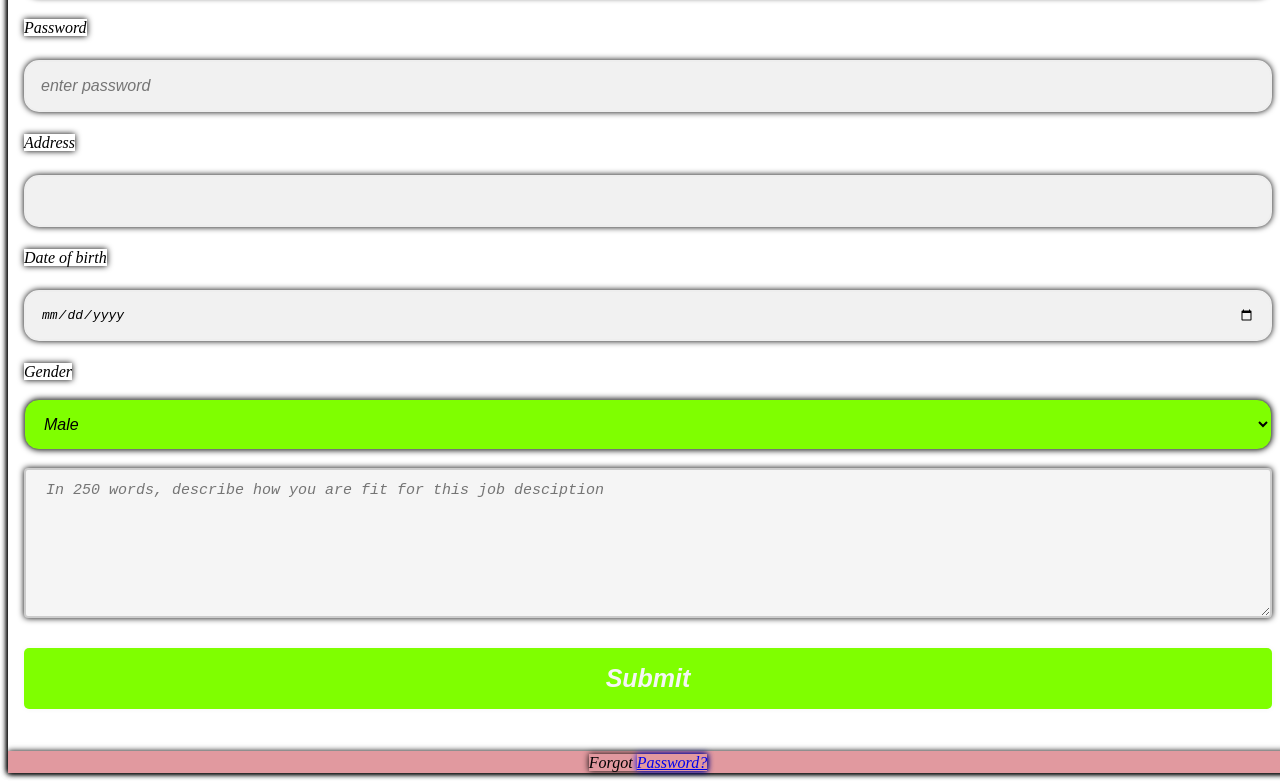
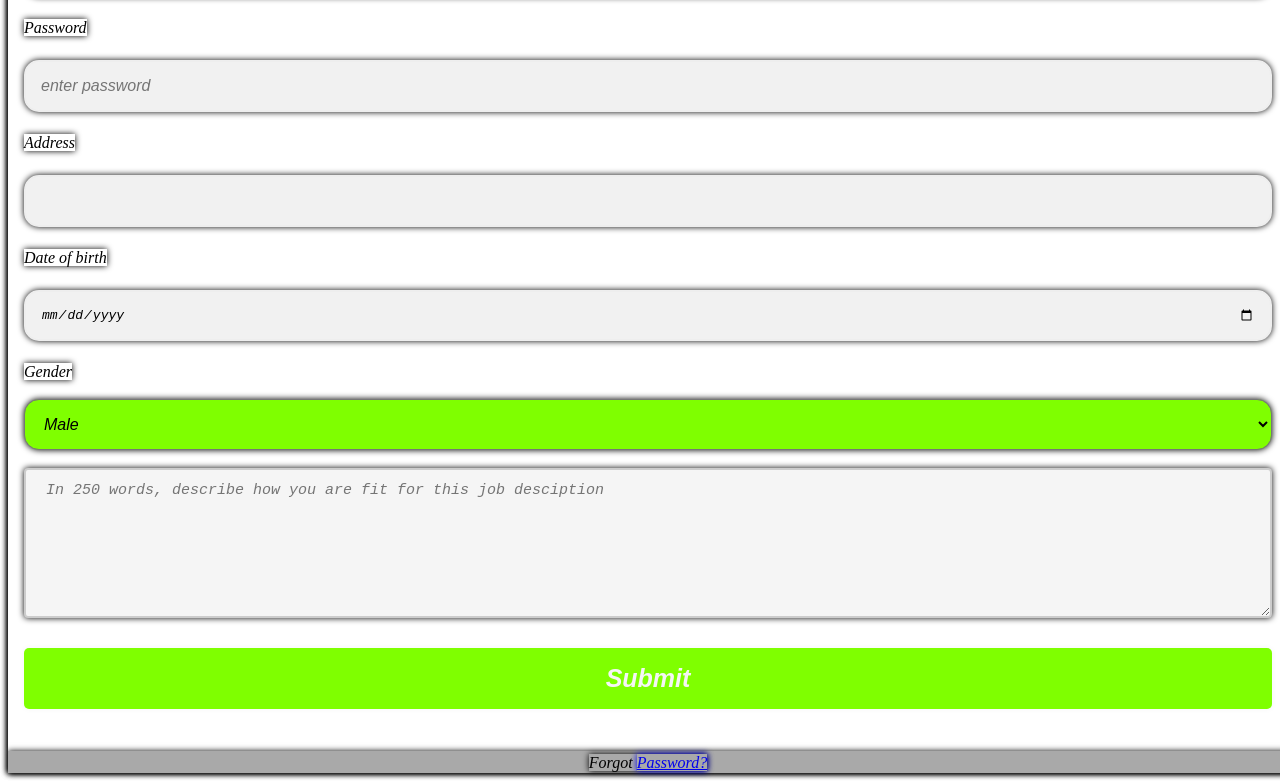
Before and after one commit to Siri288/Registration-form, a plain HTML site: page index.html in a window 1280 px wide. Shown: the part 387-1168 px from the top of the page. Drawn offline with Linux system fonts and the light colour scheme.

Commit message:
Update index.html

```diff
--- a/index.html
+++ b/index.html
@@ -44,7 +44,7 @@
 <button class="btt">Submit</button><br><br>
 </div>
 
-<div class="vtn" style="background-color: #e1999f; text-align: center; font-size: larger;">
+<div class="vtn" style="background-color: darkgrey; text-align: center; font-size: larger;">
    <span class="password">Forgot <a href="#">Password?</a></span>
 </div>
     </form>
```
